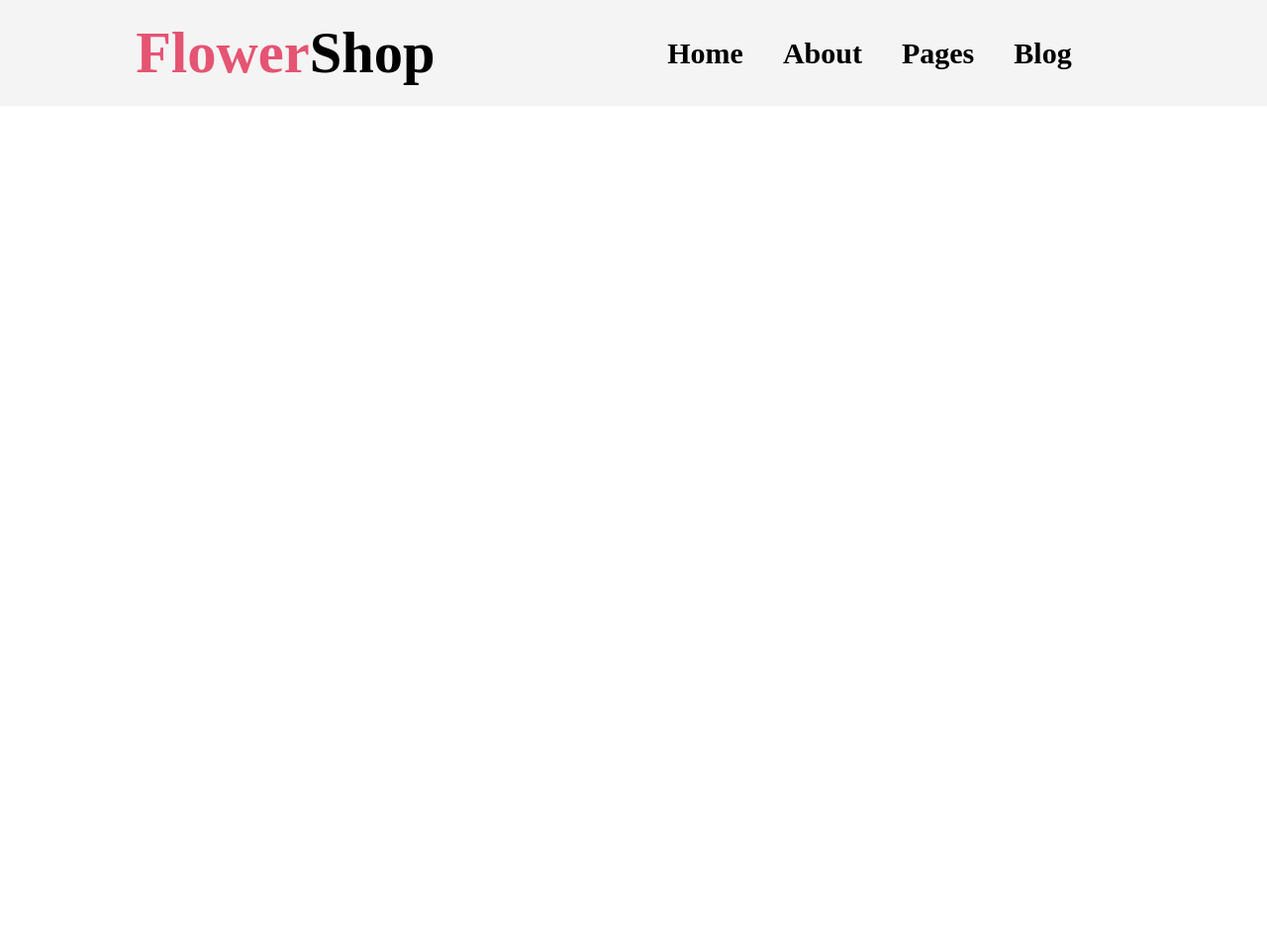
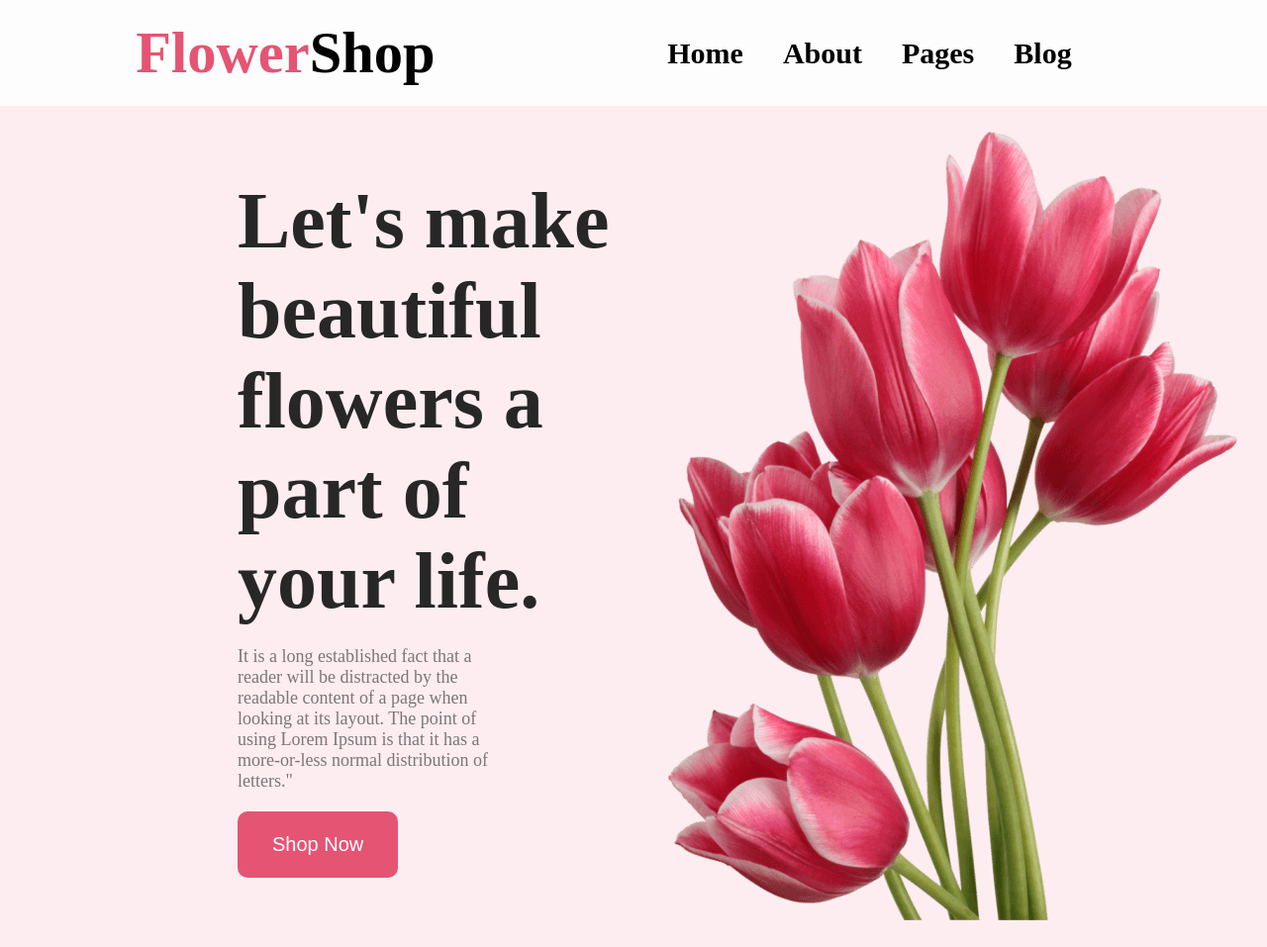
Before and after one commit to Parvinkhuki/flower-shop, a plain HTML site: page index.html in a window 1280 px wide. Shown: the whole page at 99% size. Before the commit the page ends 800 px from the top, so only its background shows below. Drawn offline with Linux system fonts and the light colour scheme.

Commit message:
bannaer added

```diff
--- a/index.html
+++ b/index.html
@@ -23,6 +23,18 @@
                 </div>
             </nav>
         </section>
+        <section>
+            <div class="banner-container">
+                <div class="banner-text">
+                    <h1 class="banner-tittle">Let's make<br> beautiful flowers a<br> part of your life.</h1>
+                    <p class="banner-descrive">It is a long established fact that a reader will be distracted by the readable content of a page when looking at its layout. The point of using Lorem Ipsum is that it has a more-or-less normal distribution of letters."</p>
+                    <button class="primary-button primary-bg">Shop Now</button>
+                </div>
+                <div class="banner-img">
+                    <img  src="./Flower Asset/pngwing 10.png" alt="">
+                </div>
+            </div>
+        </section>
     </header>
 </body>
 </html>
--- a/style.css
+++ b/style.css
@@ -4,15 +4,26 @@
     padding: 0;
 }
 .primary-color{
-    color:#E55473; ;
+    color:#E55473;
 
+}
+.primary-button{
+    padding: 22px 35px;
+    border:0;
+    border-radius: 10px;
+    font-size: 20px;
+    color: white;
+}
+.primary-bg{
+
+    background-color:#E55473 ;
 }
 
 /* NAV CONTAINER STYLE  */
 .nav-container{
     display: flex;
     justify-content:space-around;
-    background-color: rgba(39, 39, 39, 0.05);
+    background-color: rgba(223, 211, 211, 0.05);
     padding: 20px;
     align-items: center;
 }
@@ -35,3 +46,33 @@ font-size: 50px;
 {
     color:#E55473;
 }
+
+/* BANNER STYLE  */
+
+.banner-container{
+    display: flex;
+
+    width:100%;
+    height: 850px;
+   background-color: rgba(229, 84, 115, 0.10);
+   align-items: center;
+
+}
+.banner-text{
+    padding-left: 240px;
+}
+.banner-tittle{
+color: #272727;
+font-size: 80px;
+font-weight: 800;
+
+
+}
+.banner-descrive{
+color: rgba(39, 39, 39, 0.60);
+font-size: 18px;
+font-weight: 400;
+width: 70%;
+padding-top: 20px;
+padding-bottom: 20px;
+}
```
